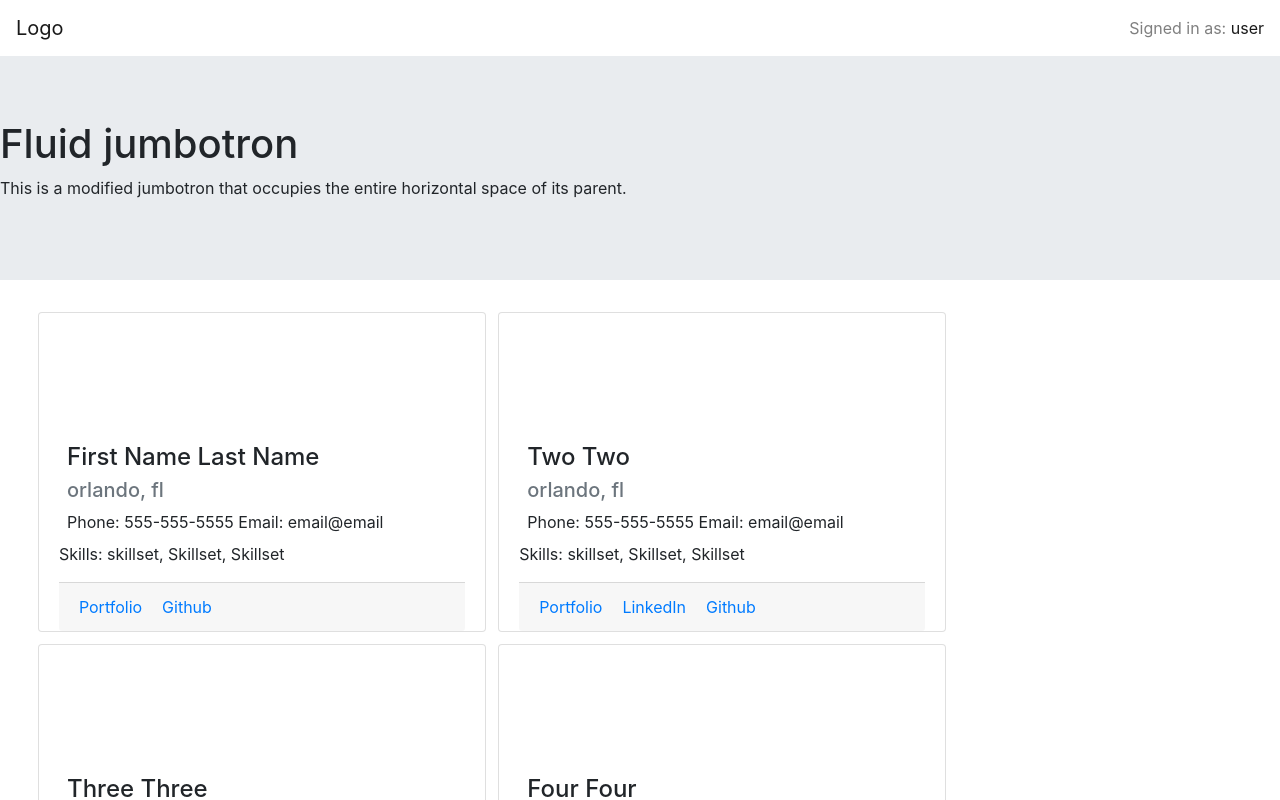
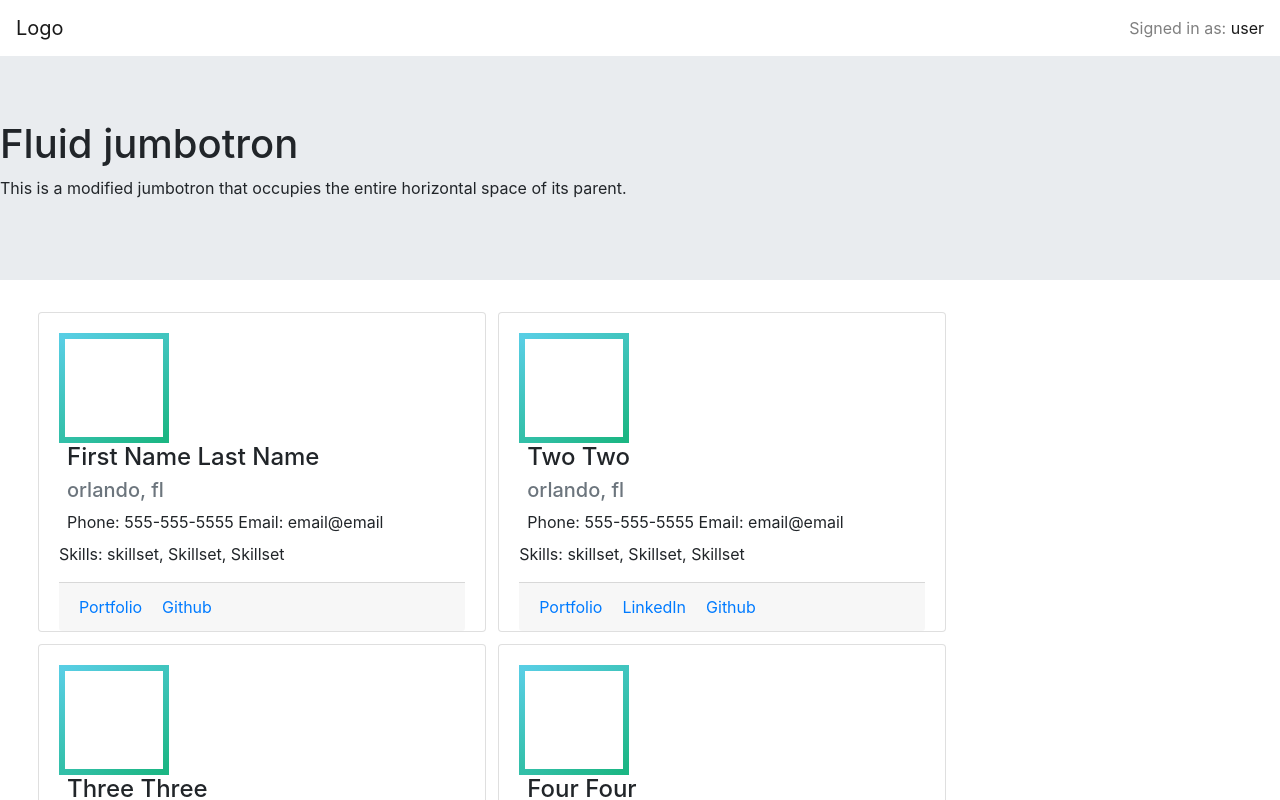
Before and after one commit to gijp-technologies/junior-board, a React (Create React App) app: page / in a window 1280 px wide. Shown: the top 800 px of the page. Built offline with nearby package versions, Linux system fonts and the light colour scheme.

Commit message:
still trying to get the image coming from api to display

```diff
--- a/src/components/API/JuniorsDevs.json
+++ b/src/components/API/JuniorsDevs.json
@@ -5,7 +5,7 @@
     "phone": "555-555-5555",
     "city": "orlando",
     "state": "fl",
-    "picture": "",
+    "picture": "https://images.app.goo.gl/q2iZC2eSqvFGaNx98",
     "link1": "link.com",
     "link2": "",
     "link3": "Link.com",
@@ -31,7 +31,7 @@
     "phone": "555-555-5555",
     "city": "orlando",
     "state": "fl",
-    "picture": "",
+    "picture": "https://www.google.com/imgres?imgurl=https%3A%2F%2Fwww.sde.co.ke%2Fsdemedia%2Fsdeimages%2Ftuesday%2Fshaorijahg2kxwl3564ad2acb0d2b.jpg&imgrefurl=https%3A%2F%2Fwww.sde.co.ke%2Fthenairobian%2Farticle%2F2000182796%2Fladies-here-is-how-not-to-shape-your-eyebrows&docid=CMoXfCKq34DjnM&tbnid=wqkud9vclQqjCM%3A&vet=10ahUKEwjNwbDP9aHkAhUnWN8KHeQkBjoQMwg7KAIwAg..i&w=322&h=336&bih=722&biw=1536&q=crazy%20eyebrow%20lady&ved=0ahUKEwjNwbDP9aHkAhUnWN8KHeQkBjoQMwg7KAIwAg&iact=mrc&uact=8",
     "link1": "",
     "link2": "Link.com",
     "link3": "",
@@ -44,7 +44,7 @@
     "phone": "555-555-5555",
     "city": "orlando",
     "state": "fl",
-    "picture": "",
+    "picture": "https://www.google.com/imgres?imgurl=https%3A%2F%2Fupload.wikimedia.org%2Fwikipedia%2Fen%2F9%2F99%2FItispat.jpg&imgrefurl=https%3A%2F%2Fen.wikipedia.org%2Fwiki%2FPat_(Saturday_Night_Live)&docid=jQSu6AJQKMgIdM&tbnid=J76Ea4mZXdB2nM%3A&vet=10ahUKEwjnqpjV9aHkAhXmmuAKHbUyBiQQMwhoKAIwAg..i&w=220&h=300&bih=722&biw=1536&q=pat&ved=0ahUKEwjnqpjV9aHkAhXmmuAKHbUyBiQQMwhoKAIwAg&iact=mrc&uact=8",
     "link1": "link.com",
     "link2": "Link.com",
     "link3": "Link.com",
@@ -70,7 +70,7 @@
     "phone": "555-555-5555",
     "city": "orlando",
     "state": "fl",
-    "picture": "",
+    "picture": "https://www.google.com/imgres?imgurl=https%3A%2F%2Fwww.nairaland.com%2Fattachments%2F7114270_image41643_jpegecf2f75e2799c2d140042311be3069eb&imgrefurl=https%3A%2F%2Fwww.coolval22.com%2Fforumsss%2Ftopic%2Fphotos-of-some-weird-looking-criminals%2F&docid=vGehgHJubskAQM&tbnid=UE9ecK-b0i9yiM%3A&vet=10ahUKEwi2hI3C9qHkAhViuVkKHYf5AUYQMwiGASgYMBg..i&w=634&h=568&bih=722&biw=1536&q=weird%20looking%20man&ved=0ahUKEwi2hI3C9qHkAhViuVkKHYf5AUYQMwiGASgYMBg&iact=mrc&uact=8",
     "link1": "link.com",
     "link2": "Link.com",
     "link3": "",
@@ -83,7 +83,7 @@
     "phone": "555-555-5555",
     "city": "orlando",
     "state": "fl",
-    "picture": "",
+    "picture": "https://www.google.com/imgres?imgurl=https%3A%2F%2Fi.pinimg.com%2Foriginals%2Fb4%2Fae%2Fc3%2Fb4aec3b8a641e5b34bab0ffadfaaa183.jpg&imgrefurl=https%3A%2F%2Fwww.pinterest.com%2Fpin%2F349310514829531369%2F&docid=3JAzsbfdiu3TEM&tbnid=nDoSFEvnUK2UZM%3A&vet=10ahUKEwjKhJye96HkAhXm01kKHUfmAtMQMwhRKBgwGA..i&w=500&h=585&bih=722&biw=1536&q=ugly%20looking%20hispanic%20man&ved=0ahUKEwjKhJye96HkAhXm01kKHUfmAtMQMwhRKBgwGA&iact=mrc&uact=8",
     "link1": "link.com",
     "link2": "Link.com",
     "link3": "Link.com",
--- a/src/components/Cards/Cards.js
+++ b/src/components/Cards/Cards.js
@@ -21,7 +21,7 @@ class Juniors extends Component {
                         <Card.Body>
                             <row className="card-top-section">
                                 {/* IMAGE GOES HERE: */}
-                                <span><div className="image-placeholder"></div>
+                                <span><div className="image-placeholder" src={dev.picture}></div>
                                 <Card.Title className="card-info" as="h4">{dev.firstName + " " + dev.lastName}</Card.Title>
                                 <Card.Subtitle className="mb-2 text-muted card-info" as="h5">{dev.city + ", " + dev.state}</Card.Subtitle>
                                 <Card.Text className="card-info">
--- a/src/components/Cards/Style.css
+++ b/src/components/Cards/Style.css
@@ -20,9 +20,17 @@
 .image-placeholder{
     width: 110px;
     height: 110px;
-    border-radius: 10px;
-    border-width: 4px;
-
+    border-radius: 30px;
+    border: 6px solid;
+    border-image: linear-gradient(148deg, rgb(88,206,228) , rgb(27,182,131)) 1;
+}
+.no-image{
+    width: 110px;
+    height: 110px;
+    /* border-radius: 30px; */
+    border: 6px solid;
+    border-image: linear-gradient(148deg, rgb(88,206,228) , rgb(27,182,131)) 1;
+    background: url(./avatar.png);
 }
 .emptyLink{
     display: none;
```
Also changed, not shown: src/components/Cards/avatar.png (added).
